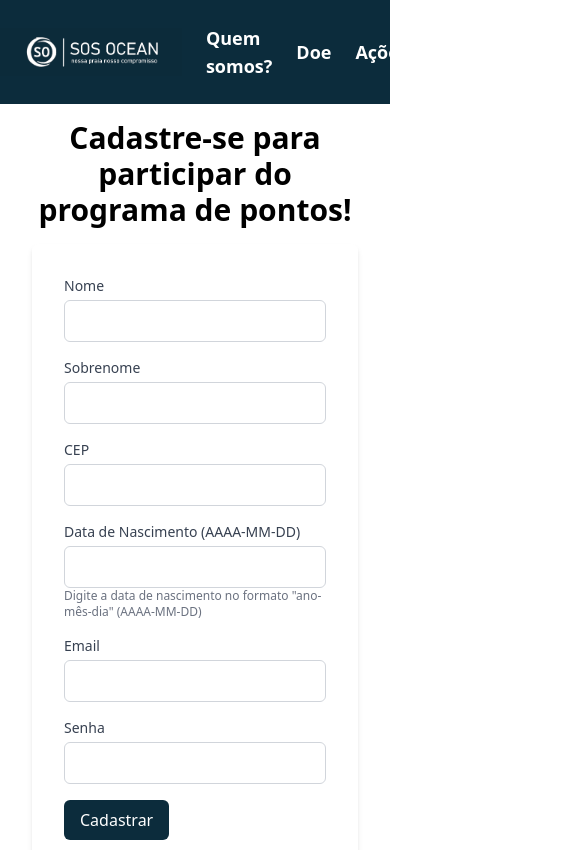
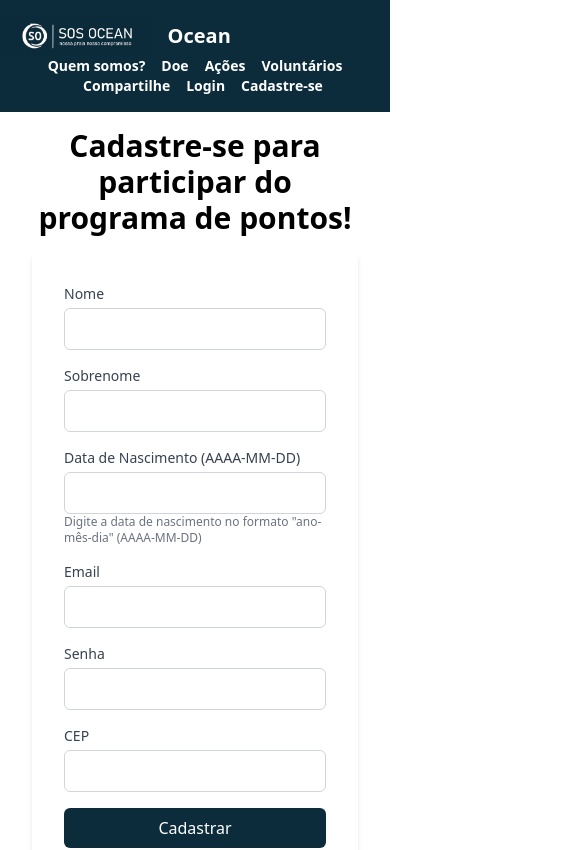
Before and after one commit to ericklpps/global-solution-rwd, a Next.js app: page /cadastro in a window 390 px wide. Shown: the top 850 px of the page, 585 px wide, since content can reach past the window. Built offline with nearby package versions, Linux system fonts and the light colour scheme.

Commit message:
ajustando responsividade dos componentes

```diff
--- a/src/app/cadastro/page.tsx
+++ b/src/app/cadastro/page.tsx
@@ -1,45 +1,16 @@
-"use client"
+"use client";
 import { useState } from 'react';
 import { addUser } from '@/app/services/ApiUsers';
-import axios from 'axios';
-import { IUser, IAddress } from '@/app/types/pages';
 
 export default function CadastroPage() {
   const [user_name, setUser_name] = useState('');
   const [lastname, setLastname] = useState('');
-  const [cep, setCep] = useState('');
   const [email, setEmail] = useState('');
   const [password, setPassword] = useState('');
+  const [cep, setCep] = useState('');
   const [date_of_birth, setDateOfBirth] = useState('');
-  const [address, setAddress] = useState<IAddress | null>(null);
   const [successMessage, setSuccessMessage] = useState('');
   const [errorMessage, setErrorMessage] = useState('');
-
-  const handleCepChange = async (event: React.ChangeEvent<HTMLInputElement>) => {
-    const cepValue = event.target.value;
-    setCep(cepValue);
-
-    if (cepValue.length === 8) {
-      try {
-        const response = await axios.get(`https://viacep.com.br/ws/${cepValue}/json/`);
-        if (response.data.erro) {
-          setErrorMessage('CEP não encontrado');
-        } else {
-          const addressData: IAddress = {
-            logradouro: response.data.logradouro,
-            complemento: response.data.complemento,
-            bairro: response.data.bairro,
-            localidade: response.data.localidade,
-            uf: response.data.uf,
-          };
-          setAddress(addressData);
-          setErrorMessage(''); // Clear the error message if address is found
-        }
-      } catch (error) {
-        setErrorMessage('Erro ao buscar endereço');
-      }
-    }
-  };
 
   const handleSubmit = async (event: React.FormEvent<HTMLFormElement>) => {
     event.preventDefault();
@@ -47,22 +18,9 @@ export default function CadastroPage() {
     // Formatar a data de nascimento
     const formattedDateOfBirth = formatDateOfBirth(date_of_birth);
 
-    if (address === null) {
-      setErrorMessage('Endereço inválido');
-      return;
-    }
-
     try {
-      const userData: IUser = {
-        user_name,
-        lastname,
-        cep,
-        email,
-        password,
-        date_of_birth: formattedDateOfBirth,
-        address
-      };
-      await addUser(userData);
+      const address = await fetchAddress(cep);
+      await addUser({ user_name, lastname, cep, email, password, date_of_birth: formattedDateOfBirth, address });
       setSuccessMessage('Cadastro realizado com sucesso! Redirecionando para a página de login...');
       setTimeout(() => {
         // Redirecionar para a página de login após 3 segundos
@@ -73,7 +31,15 @@ export default function CadastroPage() {
     }
   };
 
-  // Função para formatar a data de nascimento no formato "ano-mês-dia"
+  const fetchAddress = async (cep: string) => {
+    const response = await fetch(`https://viacep.com.br/ws/${cep}/json/`);
+    if (!response.ok) {
+      throw new Error('Erro ao buscar endereço');
+    }
+    return response.json();
+  };
+
+  // Função  data de nascimento no formato "ano-mês-dia"
   const formatDateOfBirth = (date: string): string => {
     const [year, month, day] = date.split('-');
     return `${year}-${month.padStart(2, '0')}-${day.padStart(2, '0')}`;
@@ -82,7 +48,7 @@ export default function CadastroPage() {
   return (
     <div className="container mx-auto p-4">
       <h1 className="text-3xl text-center font-bold mb-4">Cadastre-se para participar do programa de pontos!</h1>
-      <form onSubmit={handleSubmit} className="max-w-md mx-auto bg-white p-8 rounded-md shadow-md">
+      <form onSubmit={handleSubmit} className="max-w-md mx-auto bg-white p-8 rounded-md shadow-md space-y-4">
         <div className="mb-4">
           <label htmlFor="user_name" className="block text-sm font-medium text-gray-700">Nome</label>
           <input
@@ -101,17 +67,6 @@ export default function CadastroPage() {
             type="text"
             value={lastname}
             onChange={(e) => setLastname(e.target.value)}
-            required
-            className="border border-gray-300 rounded-md mt-1 px-3 py-2 w-full focus:outline-none focus:border-blue-500"
-          />
-        </div>
-        <div className="mb-4">
-          <label htmlFor="cep" className="block text-sm font-medium text-gray-700">CEP</label>
-          <input
-            id="cep"
-            type="text"
-            value={cep}
-            onChange={handleCepChange}
             required
             className="border border-gray-300 rounded-md mt-1 px-3 py-2 w-full focus:outline-none focus:border-blue-500"
           />
@@ -151,8 +106,18 @@ export default function CadastroPage() {
             className="border border-gray-300 rounded-md mt-1 px-3 py-2 w-full focus:outline-none focus:border-blue-500"
           />
         </div>
-
-        <button type="submit" className="bg-customColor text-white px-4 py-2 rounded-md hover:bg-blue-600 focus:outline-none focus:bg-blue-600">
+        <div className="mb-4">
+          <label htmlFor="cep" className="block text-sm font-medium text-gray-700">CEP</label>
+          <input
+            id="cep"
+            type="text"
+            value={cep}
+            onChange={(e) => setCep(e.target.value)}
+            required
+            className="border border-gray-300 rounded-md mt-1 px-3 py-2 w-full focus:outline-none focus:border-blue-500"
+          />
+        </div>
+        <button type="submit" className="bg-customColor text-white px-4 py-2 rounded-md hover:bg-blue-600 focus:outline-none focus:bg-blue-600 w-full">
           Cadastrar
         </button>
         {successMessage && <p className="text-green-500 mt-2">{successMessage}</p>}
--- a/src/app/componentes/header.tsx
+++ b/src/app/componentes/header.tsx
@@ -2,18 +2,19 @@ import Link from "next/link";
 
 export default function Header() {
   return (
-    <header className="bg-customColor text-white py-6">
-      <div className="container mx-auto flex items-center">
-        <img src="/logo-certo-fundo-azul.png" alt="Ocean" className="h-12 mr-6" />
-        <nav>
-          <ul className="flex space-x-6 text-lg font-semibold items-center">
+    <header className="bg-customColor text-white py-4 sm:py-6">
+      <div className="container mx-auto flex flex-wrap items-center justify-between">
+        <div className="flex items-center">
+          <img src="/logo-certo-fundo-azul.png" alt="Ocean" className="h-10 sm:h-12 mr-4 sm:mr-6" />
+          <span className="text-xl sm:text-2xl font-bold">Ocean</span>
+        </div>
+        <nav className="w-full sm:w-auto">
+          <ul className="flex flex-wrap justify-center sm:justify-end space-x-4 sm:space-x-6 text-sm sm:text-lg font-semibold items-center">
             <li>
               <Link href='/' className='hover:underline'>Quem somos?</Link>
             </li>
             <li>
-              <Link href='/doacoes' className="hover:underline">
-                Doe
-              </Link>
+              <Link href='/doacoes' className="hover:underline">Doe</Link>
             </li>
             <li>
               <Link href='/acoes' className='hover:underline'>Ações</Link>
```
